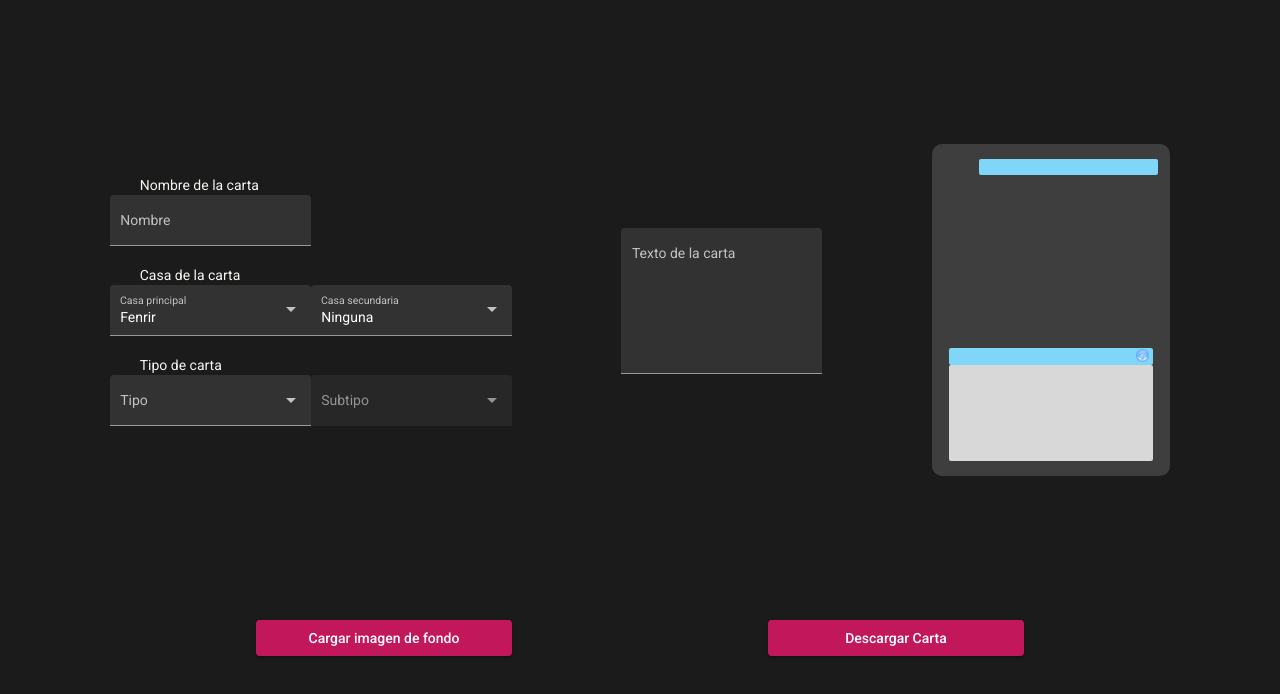
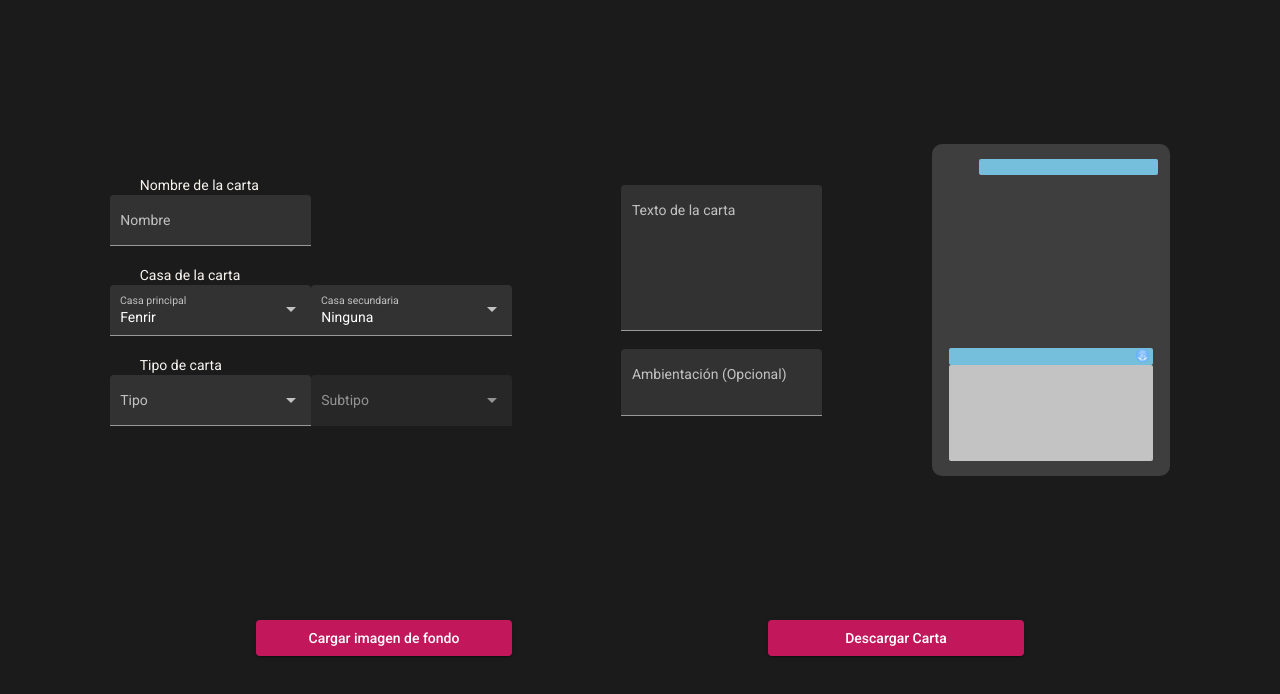
Before and after one commit to Natguesan/CreadorReplica, an Angular app: page / in a window 1280 px wide. Shown: the top 694 px of the page. Built offline with nearby package versions, Linux system fonts and the light colour scheme; what @angular-material-components/file-input would draw is missing.

Commit message:
añadido ambientación

```diff
--- a/src/app/app.component.html
+++ b/src/app/app.component.html
@@ -41,10 +41,15 @@
 
 </div>
 <div class="textos">
-<div>
+<div class="1">
 <mat-form-field appearance="fill">
   <mat-label>Texto de la carta</mat-label>
-  <textarea [ngModel]="textodeCarta" (ngModelChange)="textoCarta($event)" maxlength="300" rows="7" matInput></textarea>
+  <textarea matInput [ngModel]="textodeCarta" (ngModelChange)="textoCarta($event)" maxlength="300" rows="7" cols="50" ></textarea>
+</mat-form-field></div>
+<div class="2">
+<mat-form-field appearance="fill">
+  <mat-label>Ambientación (Opcional)</mat-label>
+  <textarea matInput [(ngModel)]="descripciondeCarta"  maxlength="80" rows="2" cols="50" ></textarea>
 </mat-form-field>
 </div>
 
@@ -117,6 +122,7 @@
   </div>
 <div class="textocarta">
           <div id="textoCarta"> </div>
+          <div *ngIf="descripciondeCarta !=='' " id="descripcionCarta">{{descripciondeCarta}}</div>
         </div>
     </div>
 </div>
--- a/src/app/app.component.scss
+++ b/src/app/app.component.scss
@@ -1,8 +1,8 @@
-$yalmir: rgb(165, 28, 48);
-$borcloy: rgb(95, 56, 105);
-$fenrir: rgb(128, 214, 248);
-$rutghar: rgb(44, 52, 118);
-$mercenario: rgb(80, 80, 80);
+$yalmir: rgba(165, 28, 49, 0.851);
+$borcloy: rgba(95, 56, 105, 0.851);
+$fenrir: rgba(128, 214, 248, 0.851);
+$rutghar: rgba(44, 51, 118, 0.851);
+$mercenario: rgba(80, 80, 80, 0.851);
 textarea {
     overflow: scroll;
     resize: none !important;
@@ -125,23 +125,43 @@ textarea {
             }
         }
         .textocarta {
-            background-color: white;
+            background-color: rgba(255, 255, 255, 0.692);
             width: 85.5%;
             height: 96px;
             border-radius: 2px;
-            opacity: 80%;
             margin-top: -0.5px;
+            overflow: hidden;
+            display: flex;
+            flex-direction: column;
+            justify-content: space-between;
 
             #textoCarta {
-                margin-left: 5px;
-                margin-right: 5px;
-                margin-top: 5px;
-                margin-bottom: 35px;
+                padding: 5px;
+                height:85% !important;
                 color: black;
-                word-wrap: break-Word;
+                word-wrap: break-Word !important;
                 font-size: 9px;
                 line-height: 11px;
-                white-space: pre;
+                white-space: pre-wrap;
+                display: inline-block;
+                overflow: hidden;
+
+            }
+            #descripcionCarta {
+                overflow: hidden;
+                justify-self: flex-end;
+                height:18%;
+                margin-left: 20px;
+                margin-right: 20px;
+                padding-bottom: 10px;
+                font-size: 7px;
+                line-height: 8px;
+                color: black;
+                font-style: italic;
+                text-align: center;
+                display: inline-block;
+                white-space: pre-wrap;
+                word-wrap: break-word !important;
             }
         }
     }
--- a/src/app/app.component.ts
+++ b/src/app/app.component.ts
@@ -25,6 +25,7 @@ export class AppComponent implements OnInit{
   filePath: string = "";
   myForm: FormGroup;
   textodeCarta: string = "" ;
+  descripciondeCarta : string = "";
   constructor(public fb: FormBuilder) {
     this.myForm = this.fb.group({
       img: [null],
```
